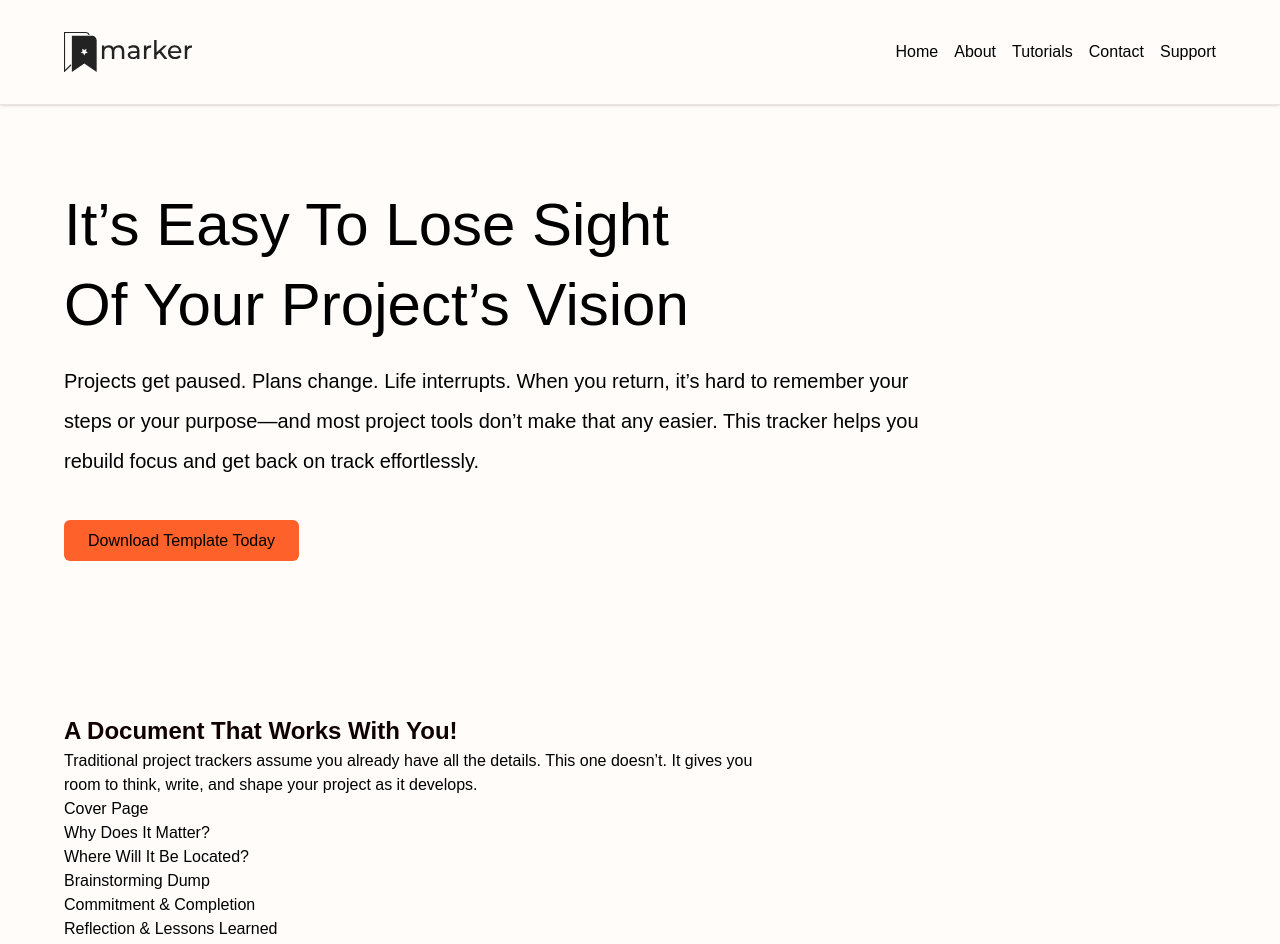
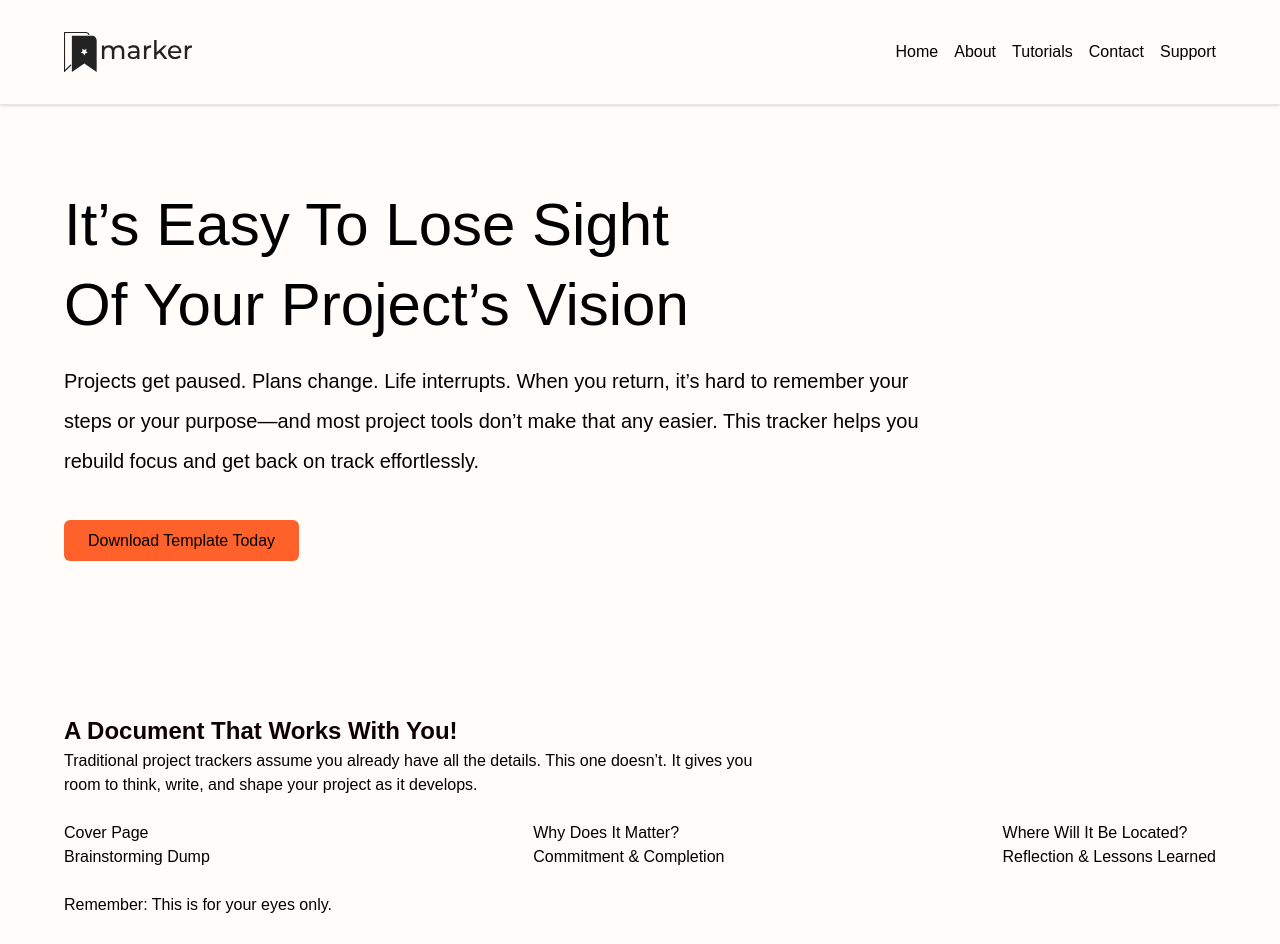
Before and after one commit to Justin-Bento/marker, a React (Vite) app: page / in a window 1280 px wide. Shown: the top 944 px of the page. Built offline with nearby package versions, Linux system fonts and the light colour scheme; a web font is replaced by a local one.

Commit message:
refactor(layout): implement subgrid with full-width header and footer
Changes first div to col-span-2 for full-width header. Applies grid-cols-subgrid to ul with col-span-3. Spans footer paragraph across both columns.

```diff
--- a/src/frontend/pages/Home.tsx
+++ b/src/frontend/pages/Home.tsx
@@ -19,8 +19,8 @@ export default function Home() {
           Download Template Today
         </a>
       </section>
-      <section className="">
-        <div className="">
+      <section className="grid grid-cols-2 gap-6">
+        <div className="col-span-2">
           <h2 className="landing-headline-laptop">
             A Document That Works With You!
           </h2>
@@ -30,7 +30,7 @@ export default function Home() {
             and shape your project as it develops.
           </p>
         </div>
-        <ul className="">
+        <ul className="col-span-3 grid grid-cols-subgrid">
           <li className="">Cover Page</li>
           <li className="">Why Does It Matter?</li>
           <li className="">Where Will It Be Located?</li>
@@ -38,7 +38,7 @@ export default function Home() {
           <li className="">Commitment & Completion</li>
           <li className="">Reflection & Lessons Learned</li>
         </ul>
-        <p className="">Remember: This is for your eyes only.</p>
+        <p className="col-span-2">Remember: This is for your eyes only.</p>
       </section>
       <section className="">
         <h3 className="landing-headline-laptop">
```
